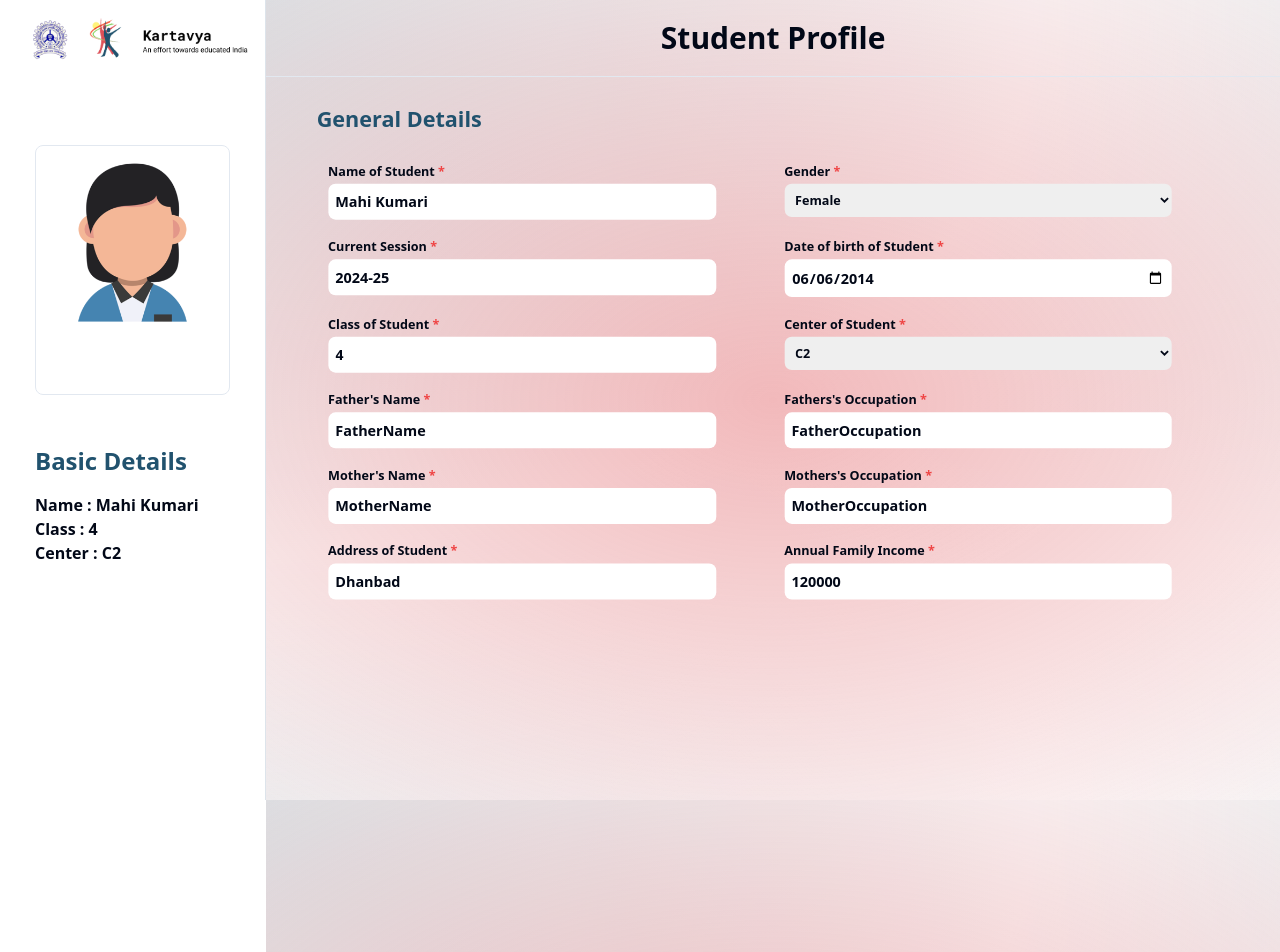
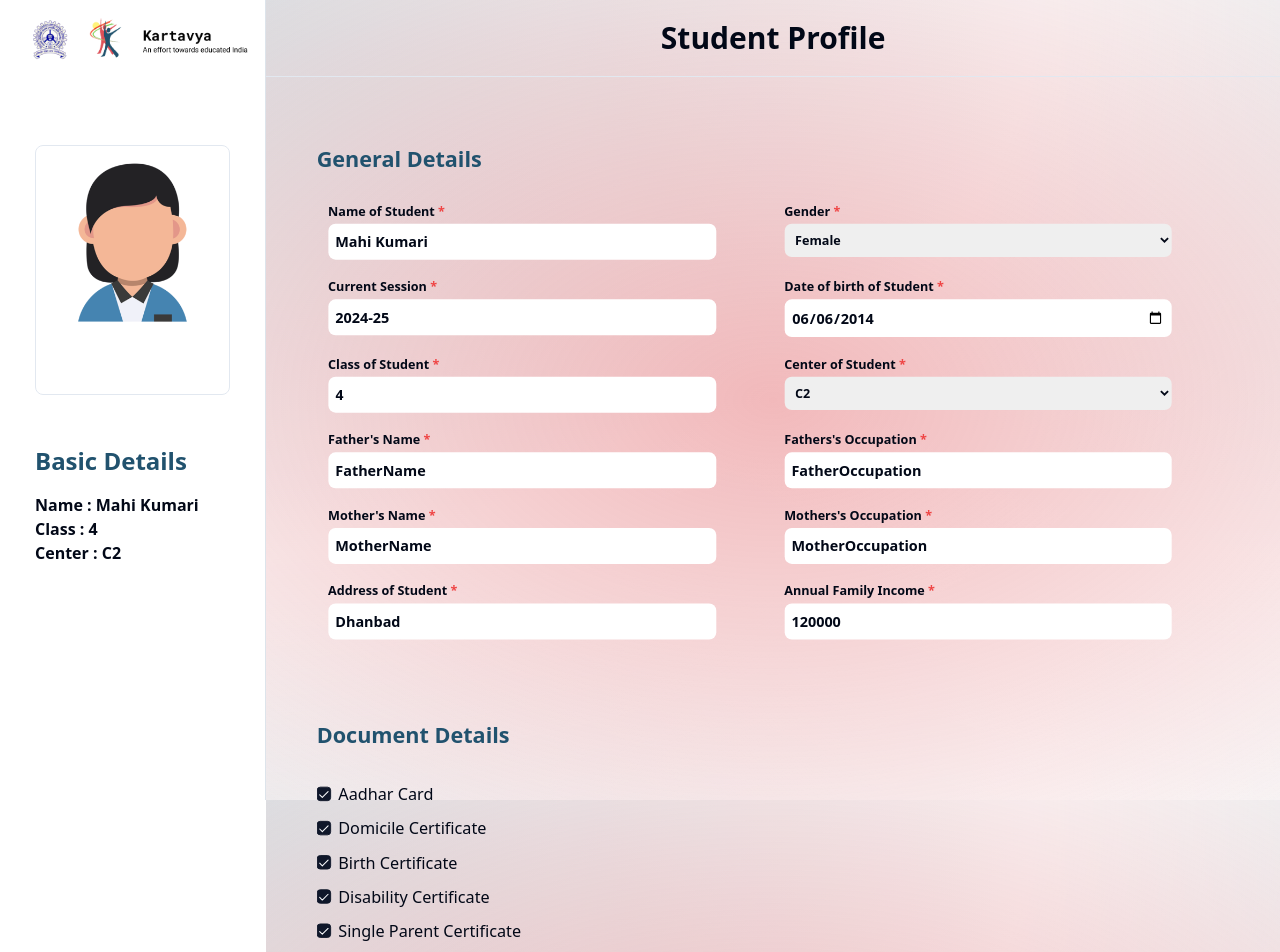
Before and after one commit to kartavya-info/kartavya-database, a React (Vite) app in the folder frontend/: page /admin/1 in a window 1280 px wide. Shown: the top 952 px of the page. Built offline with nearby package versions, Linux system fonts and the light colour scheme.

Commit message:
Add document details section to student-profile-page

```diff
--- a/frontend/package.json
+++ b/frontend/package.json
@@ -10,6 +10,7 @@
     "preview": "vite preview"
   },
   "dependencies": {
+    "@radix-ui/react-checkbox": "^1.1.2",
     "@radix-ui/react-dropdown-menu": "^2.1.2",
     "@radix-ui/react-slot": "^1.1.0",
     "@shadcn/ui": "^0.0.4",
--- a/frontend/src/Pages/StudentProfile.jsx
+++ b/frontend/src/Pages/StudentProfile.jsx
@@ -1,5 +1,6 @@
 import InputComponent from '@/components/InputComponent';
 import SelectComponent from '@/components/SelectComponent';
+import { Checkbox } from '@/components/ui/checkbox';
 import React, { useState } from 'react';
 
 const studentDataFromBackend = {
@@ -63,12 +64,16 @@
           </div>
         </div>
       </div>
-      <div className="hero w-[80%] h-[200vh] bg-fixed inset-0 bg-[radial-gradient(ellipse_at_center,rgba(222,80,85,0.4),transparent),radial-gradient(ellipse_at_top_left,rgba(205,214,219,0.8),rgba(255,255,255,0.8),rgba(255,255,255,0)),radial-gradient(ellipse_at_top_right,rgba(205,214,219,0.8),rgba(255,255,255,0.8),rgba(255,255,255,0)),radial-gradient(ellipse_at_bottom_left,rgba(205,214,219,0.8),rgba(255,255,255,0.8),rgba(255,255,255,0)),radial-gradient(ellipse_at_bottom_right,rgba(205,214,219,0.8),rgba(255,255,255,0.8),rgba(255,255,255,0))]">
+      <div className="hero flex flex-col gap-10 w-[80%] h-[200vh] bg-fixed inset-0 bg-[radial-gradient(ellipse_at_center,rgba(222,80,85,0.4),transparent),radial-gradient(ellipse_at_top_left,rgba(205,214,219,0.8),rgba(255,255,255,0.8),rgba(255,255,255,0)),radial-gradient(ellipse_at_top_right,rgba(205,214,219,0.8),rgba(255,255,255,0.8),rgba(255,255,255,0)),radial-gradient(ellipse_at_bottom_left,rgba(205,214,219,0.8),rgba(255,255,255,0.8),rgba(255,255,255,0)),radial-gradient(ellipse_at_bottom_right,rgba(205,214,219,0.8),rgba(255,255,255,0.8),rgba(255,255,255,0))]">
         <div className="heading text-3xl font-semibold text-center pt-5 pb-5 border-b w-full">
           Student Profile
         </div>
+
+        {/* General Details */}
         <div className="general-details scale-90">
-          <div className='w-full text-2xl font-semibold text-[#21526E]'> General Details</div>
+          <div className="w-full text-2xl font-semibold text-[#21526E]">
+            General Details
+          </div>
           <div className="input-section flex flex-col items-end w-full pt-8 gap-5">
             {/* Row 1 */}
             <div className="flex flex-col gap-5 xl:gap-0 xl:flex-row flex-wrap w-full">
@@ -223,6 +228,129 @@
             </div>
           </div>
         </div>
+
+        {/* Document Details */}
+
+        <div className="document-details flex flex-col w-full gap-5 scale-90">
+          <div className="w-full text-2xl font-semibold text-[#21526E] mb-5">
+            Document Details
+          </div>
+          {/* Aadhar Details */}
+          <div className="flex items-center space-x-2">
+            <Checkbox
+              id="aadhar"
+              checked={studentData.aadhar}
+              onCheckedChange={(checked) =>
+                handleInputChange({
+                  target: { name: 'aadhar', type: 'checkbox', value: checked },
+                })
+              }
+            />
+            <label
+              htmlFor="aadhar"
+              className="text-lg font-medium leading-none peer-disabled:cursor-not-allowed peer-disabled:opacity-70"
+            >
+              Aadhar Card
+            </label>
+          </div>
+
+          {/* Domicile Details */}
+          <div className="flex items-center space-x-2">
+            <Checkbox
+              id="domicile"
+              checked={studentData.domicile}
+              onCheckedChange={(checked) =>
+                handleInputChange({
+                  target: { name: 'domicile', type: 'checkbox', value: checked },
+                })
+              }
+            />
+            <label
+              htmlFor="domicile"
+              className="text-lg font-medium leading-none peer-disabled:cursor-not-allowed peer-disabled:opacity-70"
+            >
+              Domicile Certificate
+            </label>
+          </div>
+
+
+          {/* Birth Certificate Details */}
+          <div className="flex items-center space-x-2">
+            <Checkbox
+              id="domicile"
+              checked={studentData.birthCertificate}
+              onCheckedChange={(checked) =>
+                handleInputChange({
+                  target: { name: 'birthCertificate', type: 'checkbox', value: checked },
+                })
+              }
+            />
+            <label
+              htmlFor="birthCertificate"
+              className="text-lg font-medium leading-none peer-disabled:cursor-not-allowed peer-disabled:opacity-70"
+            >
+              Birth Certificate
+            </label>
+          </div>
+
+
+          {/* Disability  Details */}
+          <div className="flex items-center space-x-2">
+            <Checkbox
+              id="disability"
+              checked={studentData.birthCertificate}
+              onCheckedChange={(checked) =>
+                handleInputChange({
+                  target: { name: 'disability', type: 'checkbox', value: checked },
+                })
+              }
+            />
+            <label
+              htmlFor="disability"
+              className="text-lg font-medium leading-none peer-disabled:cursor-not-allowed peer-disabled:opacity-70"
+            >
+              Disability Certificate
+            </label>
+          </div>
+
+          {/* Single Parent  Details */}
+          <div className="flex items-center space-x-2">
+            <Checkbox
+              id="singleParent"
+              checked={studentData.singleParent}
+              onCheckedChange={(checked) =>
+                handleInputChange({
+                  target: { name: 'singleParent', type: 'checkbox', value: checked },
+                })
+              }
+            />
+            <label
+              htmlFor="singleParent"
+              className="text-lg font-medium leading-none peer-disabled:cursor-not-allowed peer-disabled:opacity-70"
+            >
+              Single Parent Certificate
+            </label>
+          </div>
+
+          {/* Relevant Ceritificate  Details */}
+          <div className="flex items-center space-x-2">
+            <Checkbox
+              id="releventCertificate"
+              checked={studentData.releventCertificate}
+              onCheckedChange={(checked) =>
+                handleInputChange({
+                  target: { name: 'releventCertificate', type: 'checkbox', value: checked },
+                })
+              }
+            />
+            <label
+              htmlFor="releventCertificate"
+              className="text-lg font-medium leading-none peer-disabled:cursor-not-allowed peer-disabled:opacity-70"
+            >
+              Relevent Certificate for single parent
+            </label>
+          </div>
+        </div>
       </div>
     </div>
   );
--- /dev/null
+++ b/frontend/src/components/ui/checkbox.jsx
@@ -0,0 +1,22 @@
+import * as React from "react"
+import * as CheckboxPrimitive from "@radix-ui/react-checkbox"
+import { Check } from "lucide-react"
+
+import { cn } from "@/lib/utils"
+
+const Checkbox = React.forwardRef(({ className, ...props }, ref) => (
+  <CheckboxPrimitive.Root
+    ref={ref}
+    className={cn(
+      "peer h-4 w-4 shrink-0 rounded-sm border border-primary ring-offset-background focus-visible:outline-none focus-visible:ring-2 focus-visible:ring-ring focus-visible:ring-offset-2 disabled:cursor-not-allowed disabled:opacity-50 data-[state=checked]:bg-primary data-[state=checked]:text-primary-foreground",
+      className
+    )}
+    {...props}>
+    <CheckboxPrimitive.Indicator className={cn("flex items-center justify-center text-current")}>
+      <Check className="h-4 w-4" />
+    </CheckboxPrimitive.Indicator>
+  </CheckboxPrimitive.Root>
+))
+Checkbox.displayName = CheckboxPrimitive.Root.displayName
+
+export { Checkbox }
```
Also changed, not shown: 1 other file (tests, documents, lock files or other folders).
